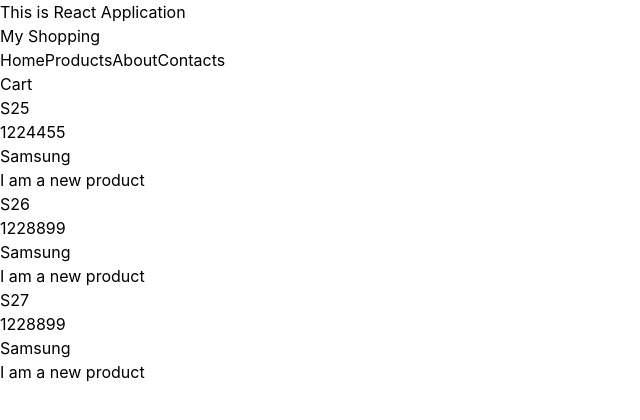
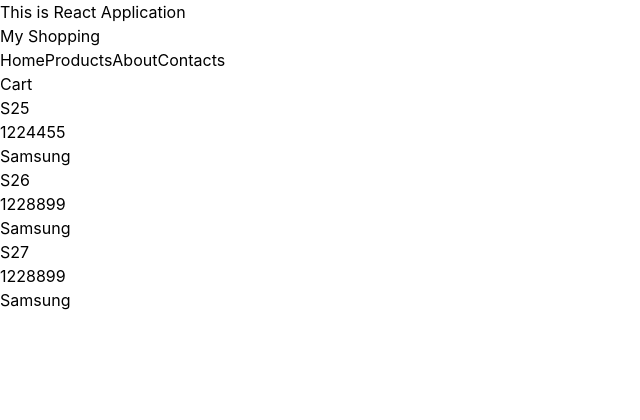
Before and after one commit to aadi007kumar/react, a React (Vite) app in the folder vite-project/: page / in a window 1280 px wide. Shown: the top 420 px of the page, without its empty margins (0-640 px from the left). Built offline with nearby package versions, Linux system fonts and the light colour scheme.

Commit message:
removed line

```diff
--- a/vite-project/src/Component/ProductCard.jsx
+++ b/vite-project/src/Component/ProductCard.jsx
@@ -5,7 +5,6 @@
         <p>{props.name}</p>
         <p>{props.price}</p>
         <p>{props.brand}</p>
-        <h1> I am a new product</h1>
     </div>
   )
 }
```
